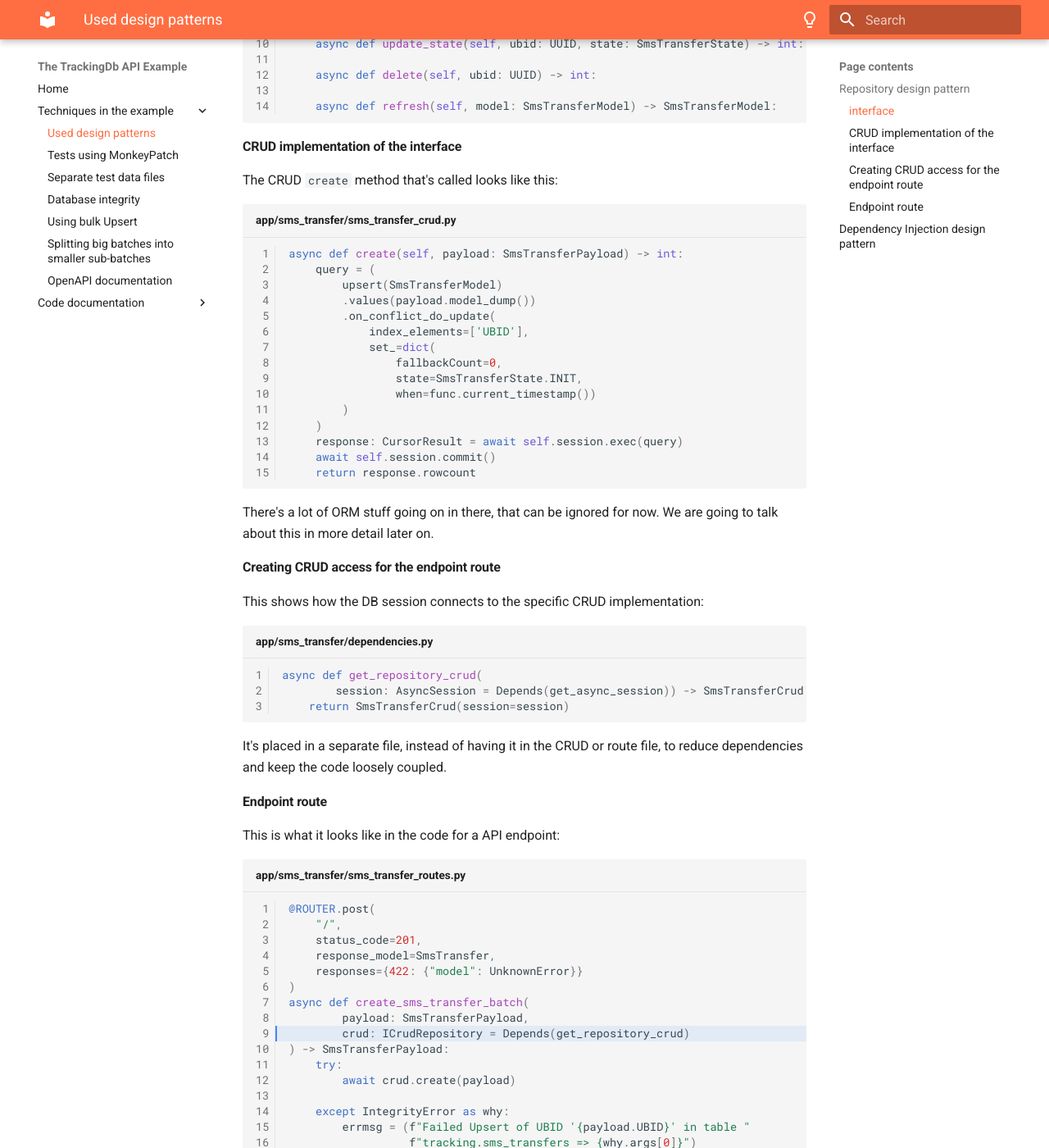
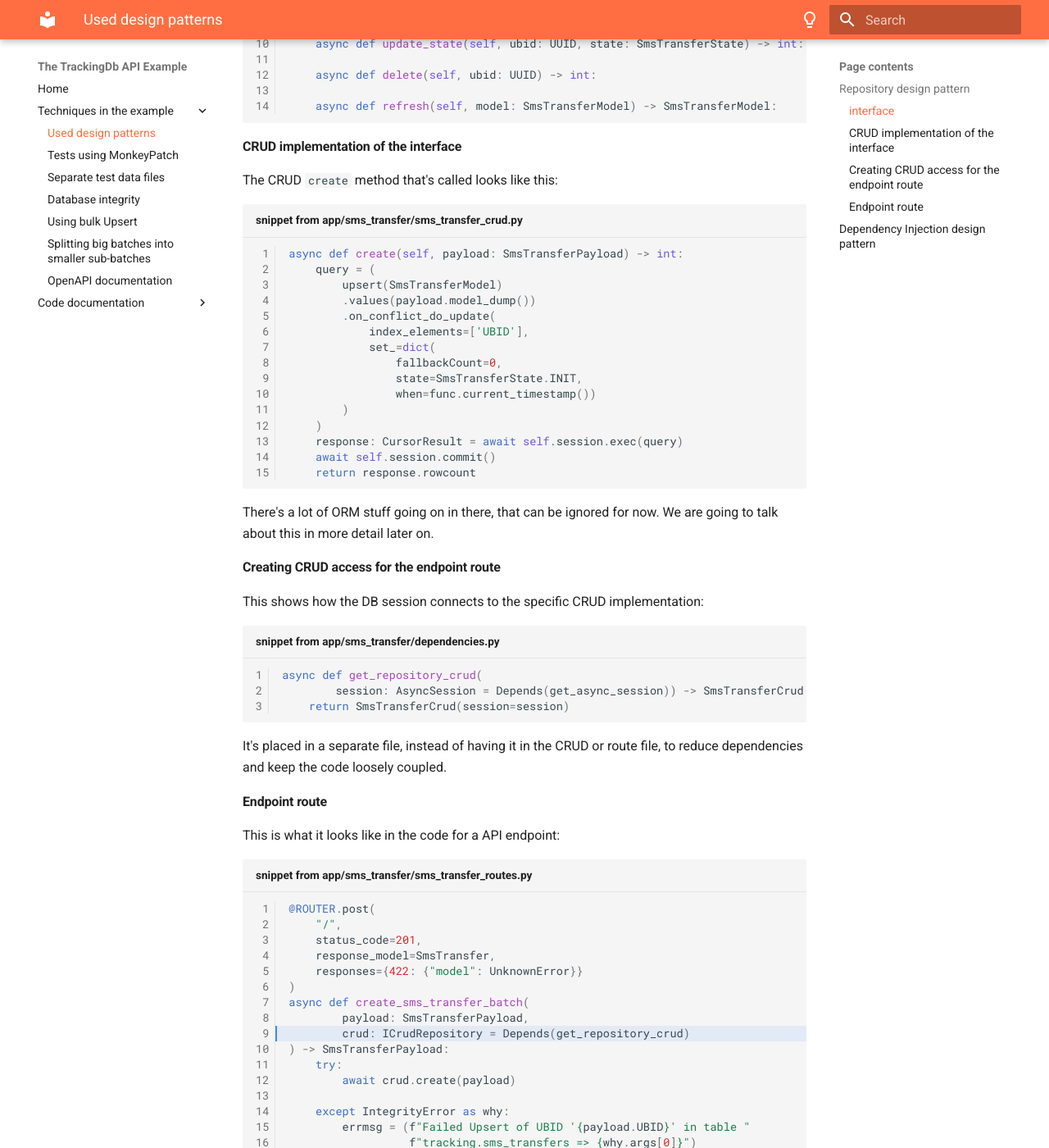
Before and after one commit to ycc140/fastapi_pytest, an MkDocs documentation site: the page built from docs/abstractions.md, in a window 1280 px wide and 1400 px high, scrolled down 1164 px. Shown: the whole window at 82% size. Built offline with MkDocs 1.6.1 and Material for MkDocs 9.7.7, drawn with Linux system fonts in a browser that asks for light colours; some of the changed text lies outside the part shown.

````diff
--- a/docs/abstractions.md
+++ b/docs/abstractions.md
@@ -41,7 +41,7 @@ For the following code snippets, the inline documentation is removed to keep the
 
 The `sms_transfer` interface class looks like this:
 
-``` py linenums="1" title="app/sms_transfer/interface.py"
+``` py linenums="1" title="snippet from app/sms_transfer/interface.py"
 class ICrudRepository(Protocol):
     session: AsyncSession
 
@@ -62,7 +62,7 @@ class ICrudRepository(Protocol):
 
 The CRUD `create` method that's called looks like this:
 
-``` py linenums="1" title="app/sms_transfer/sms_transfer_crud.py"
+``` py linenums="1" title="snippet from app/sms_transfer/sms_transfer_crud.py"
 async def create(self, payload: SmsTransferPayload) -> int:
     query = (
         upsert(SmsTransferModel)
@@ -87,7 +87,7 @@ We are going to talk about this in more detail later on.
 
 This shows how the DB session connects to the specific CRUD implementation:
 
-``` py linenums="1" title="app/sms_transfer/dependencies.py"
+``` py linenums="1" title="snippet from app/sms_transfer/dependencies.py"
 async def get_repository_crud(
         session: AsyncSession = Depends(get_async_session)) -> SmsTransferCrud:
     return SmsTransferCrud(session=session)
@@ -100,7 +100,7 @@ to reduce dependencies and keep the code loosely coupled.
 
 This is what it looks like in the code for a API endpoint:
 
-``` py linenums="1" hl_lines="9" title="app/sms_transfer/sms_transfer_routes.py"
+``` py linenums="1" hl_lines="9" title="snippet from app/sms_transfer/sms_transfer_routes.py"
 @ROUTER.post(
     "/",
     status_code=201,
@@ -140,7 +140,7 @@ function, and I'm using it to insert DB sessions into the CRUD classes to keep t
 
 This is a three-layer coding technique that starts in the database module like this:
 
-``` py linenums="1" title="app/core/database.py"
+``` py linenums="1" title="snippet from app/core/database.py"
 async def get_async_session() -> AsyncSession:
     async_session = sessionmaker(
         bind=async_engine, class_=AsyncSession, expire_on_commit=False
@@ -154,7 +154,7 @@ This function is what's called a python generator (what is a generator? it's exp
 
 This shows how the `get_async_session` function connects to the specific CRUD implementation:
 
-``` py linenums="1" title="app/sms_transfer/dependencies.py"
+``` py linenums="1" title="snippet from app/sms_transfer/dependencies.py"
 async def get_repository_crud(
         session: AsyncSession = Depends(get_async_session)) -> SmsTransferCrud:
     return SmsTransferCrud(session=session)
@@ -162,7 +162,7 @@ async def get_repository_crud(
 
 This function is then used in the endpoint like this:
 
-``` py linenums="1" hl_lines="6" title="app/sms_transfer/sms_transfer_routes.py"
+``` py linenums="1" hl_lines="6" title="snippet from app/sms_transfer/sms_transfer_routes.py"
 @ROUTER.get(
     "/{ubid}/",
     response_model=List[SmsTransfer],
````
Also changed, not shown: docs/bulk_upserts.md (+1 -1 lines), docs/db_integrity.md (+3 -3 lines), docs/openapi_docs.md (+4 -4 lines), docs/test_data_files.md (+1 -1 lines), docs/test_monkey_patch.md (+2 -2 lines).
